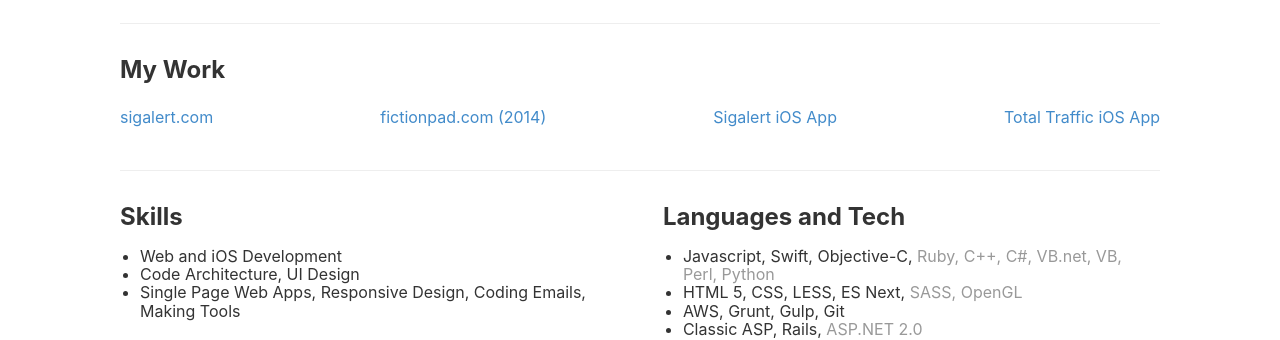
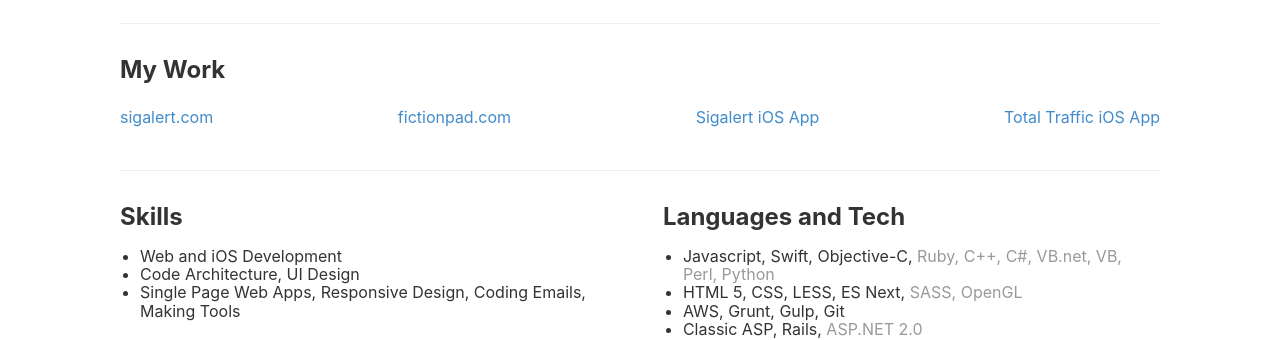
Before and after one commit to jordandh/resume, a Jekyll site: the page built from README.md, in a window 1280 px wide. Shown: the part 213-553 px from the top of the page. Built offline with Jekyll 4.4.1, drawn with Linux system fonts in a browser that asks for light colours; our own code applies the rules of GitHub Pages for plain Markdown files.

Commit message:
Update default.html

```diff
--- a/_layouts/default.html
+++ b/_layouts/default.html
@@ -32,7 +32,7 @@
         <h2>My Work</h2>
         <ul class="my-work-list">
           <li><a href="https://www.sigalert.com">sigalert.com</a></li>
-          <li><a href="https://fictionpad.com">fictionpad.com (2014)</a></li>
+          <li><a href="https://fictionpad.com">fictionpad.com</a></li>
           <li><a href="https://itunes.apple.com/us/app/sigalert.com-live-traffic/id424889327?mt=8">Sigalert iOS App</a></li>
           <li><a href="https://itunes.apple.com/us/app/total-traffic/id878148924?mt=8">Total Traffic iOS App</a></li>
         </ul>
```
